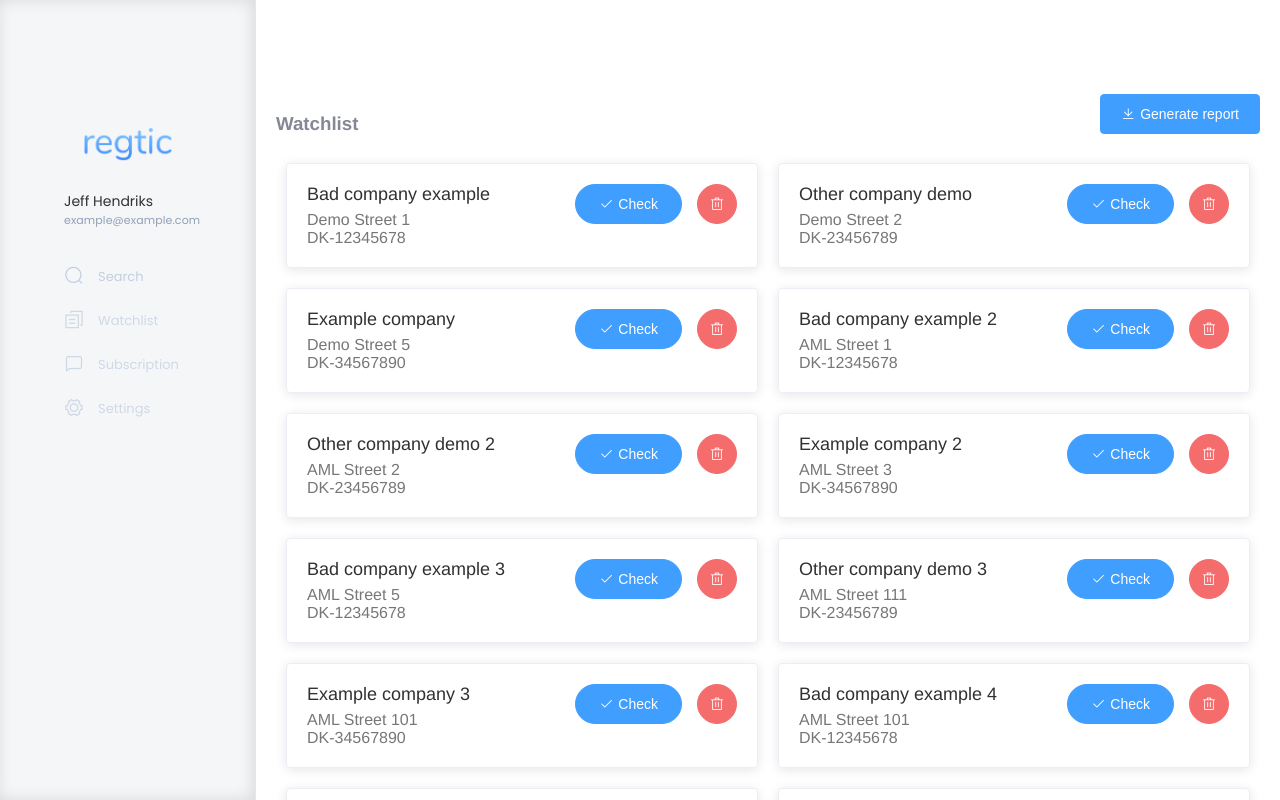
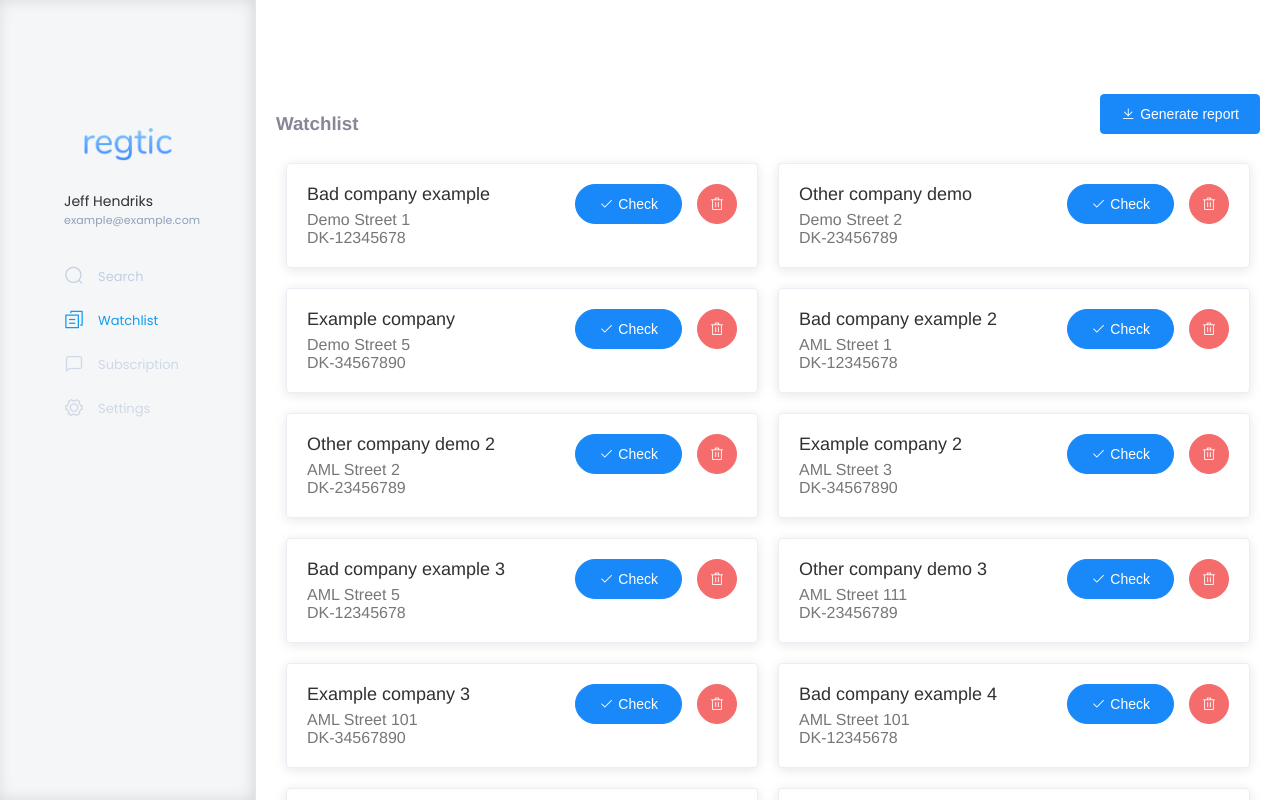
Before and after one commit to alexdor/regtic, a Vue app in the folder app/: page /watchlist in a window 1280 px wide. Built offline with nearby package versions, Linux system fonts and the light colour scheme.

Commit message:
Add search name results view to go-back. Watchlist is now active on the sidebar.

```diff
--- a/app/src/App.vue
+++ b/app/src/App.vue
@@ -12,7 +12,7 @@ export default {
   name: "App",
   computed: {
     showGoBack: function() {
-      return this.$route.name === "company";
+      return ["company", "search-name"].indexOf(this.$route.name) > -1;
     },
     layout() {
       return (this.$route.meta.layout || defaultLayout) + "-layout";
@@ -44,6 +44,22 @@ body {
   border-width: 2px;
 }
 
+/*Override elem.io color on buttons*/
+.el-button--primary {
+  background-color: #1989FA !important;
+  border-color: #1989FA !important;
+}
+
+.el-button--primary:hover, .el-button--primary:focus {
+  background-color: #167BE0 !important;
+  border-color: #167BE0 !important;
+}
+
+.el-button--primary[disabled] {
+  background-color: #4FA4F9 !important;
+  border-color: #4FA4F9 !important;
+}
+
 #app,
 #app .el-container,
 #app .el-container .el-aside,
--- a/app/src/components/Sidebar.vue
+++ b/app/src/components/Sidebar.vue
@@ -16,7 +16,7 @@
         <router-link to="/search" title="Search" class="menu-item">
           <i class="el-icon-search" aria-hidden="true" /><span>Search</span>
         </router-link>
-        <router-link to="/watchlist" disabled title="Watchlist - coming soon..." class="menu-item">
+        <router-link to="/watchlist" title="Watchlist" class="menu-item">
           <i class="el-icon-document-copy" aria-hidden="true"></i><span>Watchlist</span>
         </router-link>
         <router-link to="not-added-yet" disabled title="Subscription - coming soon..." class="menu-item">
@@ -110,6 +110,10 @@
     }
   }
 
+  .menu-item.router-link-active {
+    color: $link-hover;
+  }
+
   /* Default content styling, for small screens (phones) */
   @media screen and (max-width: 800px) {
     .el-aside {
```
